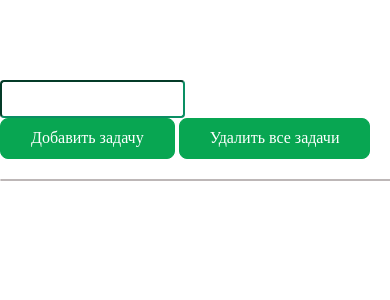
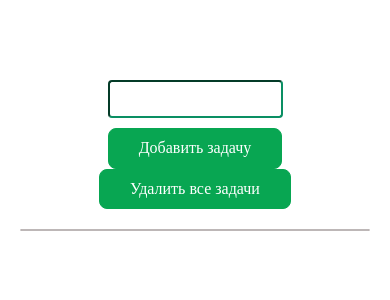
Before and after one commit to oloven1337/toDoList, a PHP site: page / in a window 390 px wide; the page is wider, and only the part inside the window is pictured. Shown: the top 300 px of that part. Run offline with PHP 8.4, Linux system fonts and the light colour scheme; style sheets or scripts are compiled from the project's sources.

Commit message:
bug fixes

```diff
--- a/scss/_index.scss
+++ b/scss/_index.scss
@@ -5,19 +5,29 @@ $mainColor: #08a652;
   margin: 0 auto;
 }
 
+body {
+  width: 100%;
+  padding: 0 20px;
+}
+
 .list-group {
-  width: 800px;
+  max-width: 800px;
   margin: 0 auto;
   margin-top: 80px;
 }
 
-.input_add-remove {
+.wrapper-menu__input {
   width: 50%;
+  .input_add-remove {
+  }
+  .wrapper-menu__buttons {
+    margin-top: 20px;
+  }
 }
 
 li {
   list-style-type: none;
-  border: 1px solid rgba(0, 0, 0, .125);
+  border: 1px solid rgba(0, 0, 0, 0.125);
   padding: 15px 25px;
   border-radius: 2px;
 
@@ -42,6 +52,12 @@ li {
   }
 }
 
+.wrapper-menu {
+  width: 100%;
+  display: flex;
+  justify-content: space-evenly;
+}
+
 .list-group__items {
   padding: 0;
   margin: 0 auto;
@@ -49,7 +65,8 @@ li {
   border-radius: 5px;
 }
 
-.list-group-item {}
+.list-group-item {
+}
 
 .add-remove-item {
   margin-bottom: 20px;
@@ -77,8 +94,6 @@ li {
   //   }
   // }
 
-
-
   // .remove-list__item {
   //   cursor: pointer;
   //   font-weight: 700;
@@ -101,3 +116,17 @@ li {
   //   }
   // }
 }
+
+@media (max-width:876px) {
+  .wrapper-menu {
+    display: block;
+    text-align: center;
+    margin: 0 auto;
+  }
+  .wrapper-menu__input {
+    margin: 0 auto;
+  }
+  .wrapper-menu__buttons {
+    margin-top: 10px;
+  }
+}
--- /dev/null
+++ b/scss/style.css
@@ -0,0 +1,182 @@
+.signup {
+  display: -webkit-box;
+  display: -ms-flexbox;
+  display: flex;
+  -webkit-box-pack: center;
+      -ms-flex-pack: center;
+          justify-content: center;
+}
+
+.signup-title {
+  text-align: center;
+}
+
+.signup-form {
+  margin: 0 auto;
+  padding: 40px;
+  width: 600px;
+  border: 2px solid #b4b4b4;
+  border-radius: 2px;
+}
+
+.signup-form__window {
+  margin-bottom: 30px;
+}
+
+.signup-form__btns {
+  display: inline;
+}
+
+.btn_signin {
+  position: relative;
+  left: 210px;
+}
+
+.signup {
+  padding: 10px;
+}
+
+.input-email {
+  margin-right: 20px;
+}
+
+input {
+  border-color: #0a8f63;
+  border-radius: 4px;
+  padding: 8px;
+  display: inline;
+  width: 100%;
+}
+
+input:focus {
+  outline-color: #0a8f63;
+  -webkit-box-shadow: 0 0 0 0.2rem rgba(0, 255, 179, 0.25);
+          box-shadow: 0 0 0 0.2rem rgba(0, 255, 179, 0.25);
+  border-color: #0a8f63;
+  outline: none;
+}
+
+label {
+  display: block;
+  text-align: left;
+  margin-bottom: 6px;
+}
+
+.button {
+  cursor: pointer;
+  font-weight: 400;
+  color: #fff;
+  border: 1px solid #08a652;
+  background-color: #08a652;
+  border-radius: 8px;
+  padding: 10px 30px;
+}
+
+.button:hover {
+  border: 1px solid #08a652;
+  -webkit-transition: 0.4s;
+  transition: 0.4s;
+  color: #08a652;
+  background-color: inherit;
+  border-radius: 8px;
+}
+
+.container {
+  max-width: 1200px;
+  margin: 0 auto;
+}
+
+body {
+  width: 100%;
+  padding: 0 20px;
+}
+
+.list-group {
+  max-width: 800px;
+  margin: 0 auto;
+  margin-top: 80px;
+}
+
+.wrapper-menu__input {
+  width: 50%;
+}
+
+.wrapper-menu__input .wrapper-menu__buttons {
+  margin-top: 20px;
+}
+
+li {
+  list-style-type: none;
+  border: 1px solid rgba(0, 0, 0, 0.125);
+  padding: 15px 25px;
+  border-radius: 2px;
+}
+
+li span {
+  color: #08a652;
+  font-size: 18px;
+}
+
+li:hover {
+  background-color: #08a652;
+  color: #fff;
+  -webkit-transition: 0.6s;
+  transition: 0.6s;
+  font-size: 22px;
+  -webkit-box-shadow: 0 0 0 0.2rem rgba(0, 255, 179, 0.25);
+          box-shadow: 0 0 0 0.2rem rgba(0, 255, 179, 0.25);
+}
+
+li:hover span {
+  -webkit-transition: 0.6s;
+  transition: 0.6s;
+  color: #fff;
+  font-size: 24px;
+}
+
+.wrapper-menu {
+  width: 100%;
+  display: -webkit-box;
+  display: -ms-flexbox;
+  display: flex;
+  -webkit-box-pack: space-evenly;
+      -ms-flex-pack: space-evenly;
+          justify-content: space-evenly;
+}
+
+.list-group__items {
+  padding: 0;
+  margin: 0 auto;
+  border: 1px solid rgba(141, 131, 131, 0.575);
+  border-radius: 5px;
+}
+
+.add-remove-item {
+  margin-bottom: 20px;
+  display: -webkit-box;
+  display: -ms-flexbox;
+  display: flex;
+  -webkit-box-pack: justify;
+      -ms-flex-pack: justify;
+          justify-content: space-between;
+}
+
+@media (max-width: 876px) {
+  .wrapper-menu {
+    display: block;
+    text-align: center;
+    margin: 0 auto;
+  }
+  .wrapper-menu__input {
+    margin: 0 auto;
+  }
+  .wrapper-menu__buttons {
+    margin-top: 10px;
+  }
+}
+
+* {
+  -webkit-box-sizing: border-box;
+          box-sizing: border-box;
+}
+/*# sourceMappingURL=style.css.map */
```
Also changed, not shown: 1 other file.
